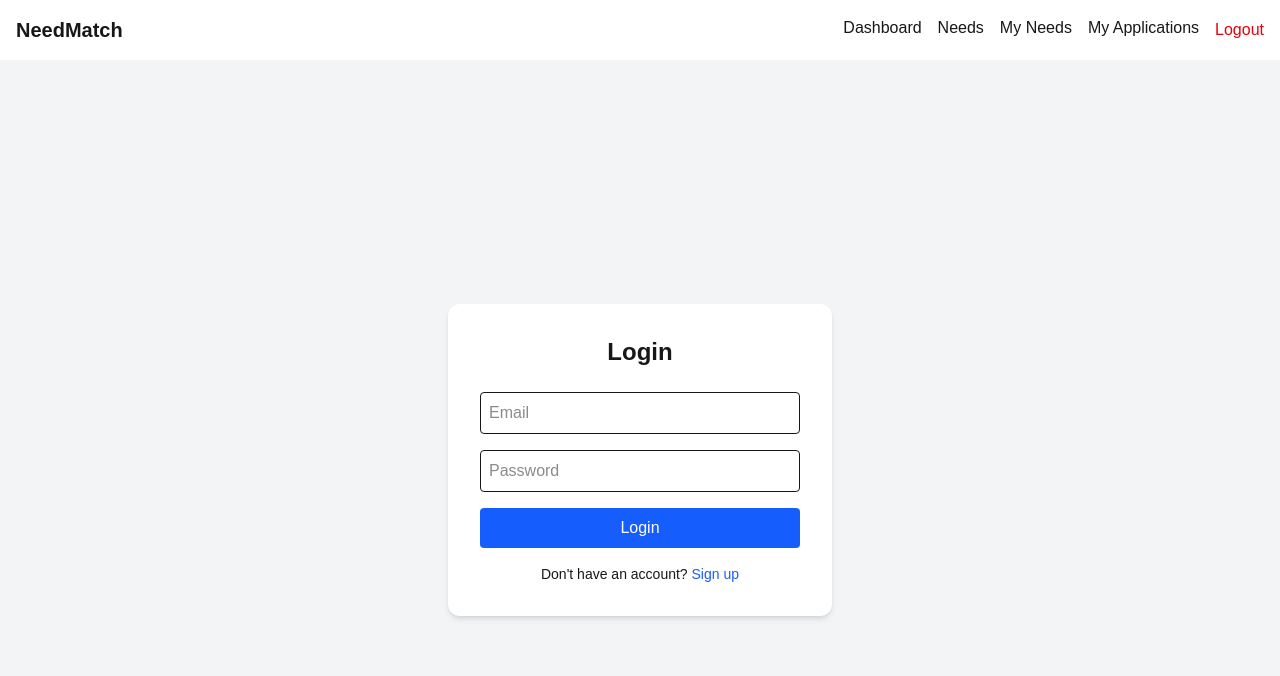
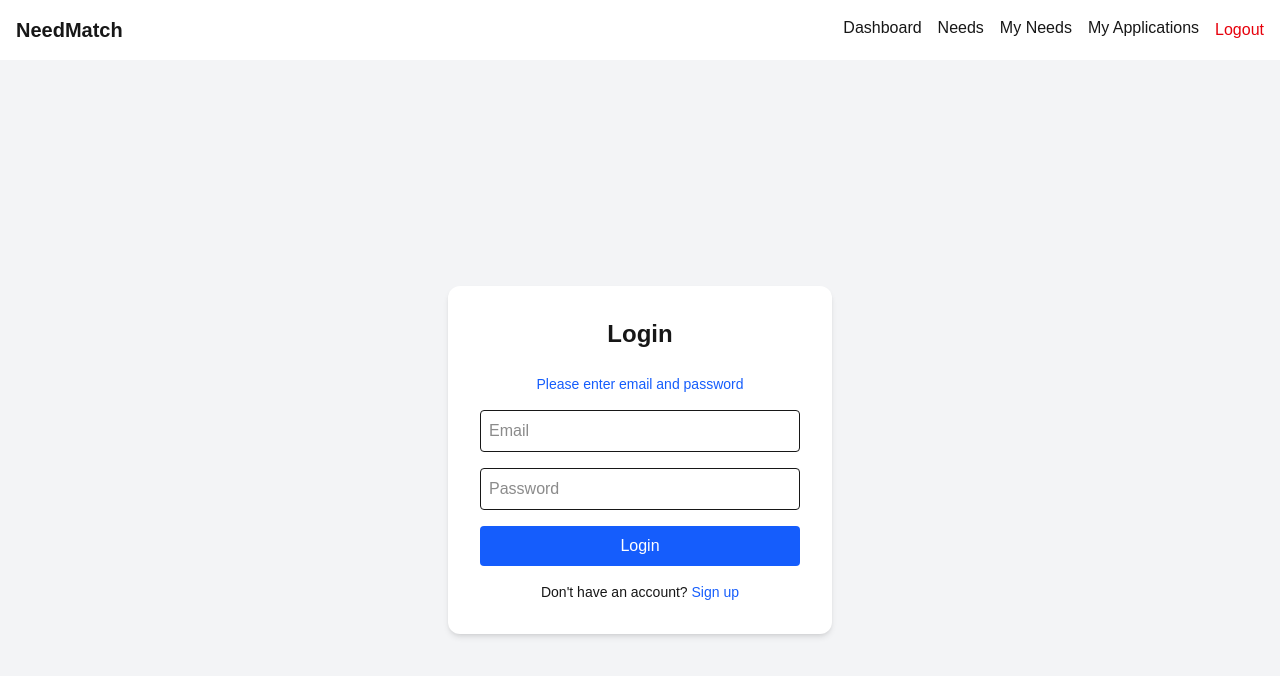
Before and after one commit to Dev786123/needmatch, a Next.js app: page /login in a window 1280 px wide. Both pictures are taken after a click on the button "Login". Shown: the top 676 px of the page. Built offline with nearby package versions, Linux system fonts and the light colour scheme; no server answers.

Commit message:
fix login message

```diff
--- a/app/login/page.tsx
+++ b/app/login/page.tsx
@@ -6,17 +6,23 @@ import { supabase } from "../../lib/supabase";
 export default function LoginPage() {
   const [email, setEmail] = useState("");
   const [password, setPassword] = useState("");
+  const [message, setMessage] = useState("");
 
   const handleLogin = async () => {
+    if (!email || !password) {
+      setMessage("Please enter email and password");
+      return;
+    }
+
     const { error } = await supabase.auth.signInWithPassword({
       email,
       password,
     });
 
     if (error) {
-      console.log(error.message);
+      setMessage(error.message);
     } else {
-      console.log("Login successful!");
+      setMessage("Login successful!");
       window.location.href = "/dashboard";
     }
   };
@@ -25,6 +31,12 @@ export default function LoginPage() {
     <main className="min-h-screen flex items-center justify-center bg-gray-100">
       <div className="bg-white p-8 rounded-xl shadow-md w-full max-w-sm">
         <h2 className="text-2xl font-bold mb-6 text-center">Login</h2>
+
+        {message && (
+          <p className="text-center text-sm text-blue-600 mb-4">
+            {message}
+          </p>
+        )}
 
         <input
           type="email"
```
